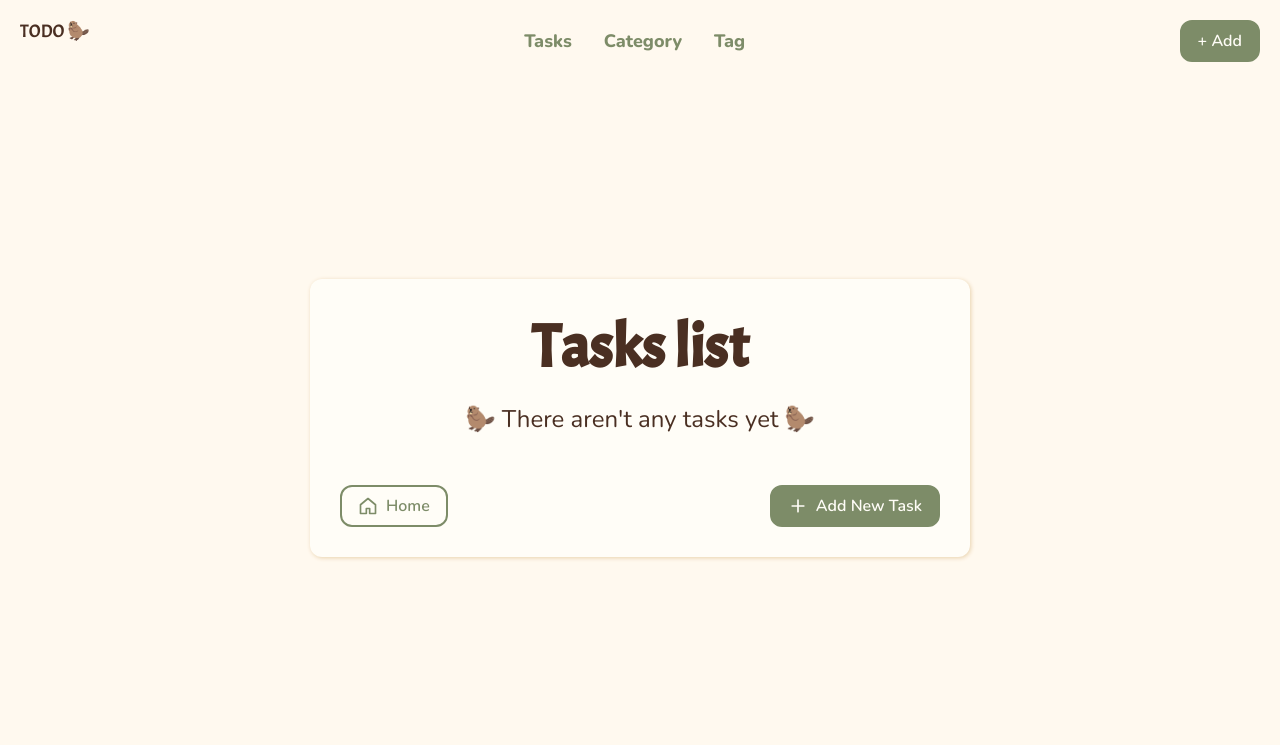
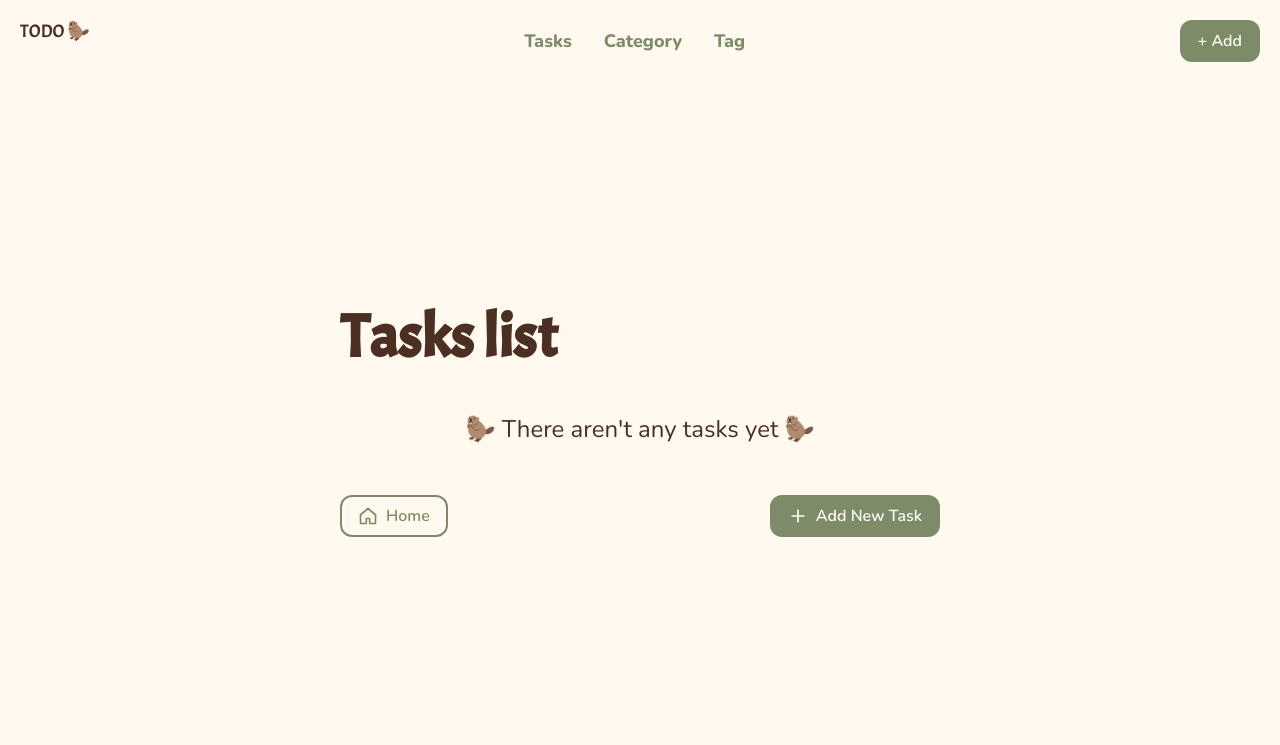
Before and after one commit to ruzanna-w/django-todo-list, a Django app: page /tasks/tasks/ in a window 1280 px wide. Shown: the top 745 px of the page. Run offline with Django 5.2, Linux system fonts and the light colour scheme; data that the repository does not hold is empty.

Commit message:
style: refine task list UI

```diff
--- a/tasks/static/tasks/css/style.css
+++ b/tasks/static/tasks/css/style.css
@@ -25,8 +25,8 @@
     --color-priority-medium-bg: #FFD3B0;
     --color-priority-medium-text: #8A5430;
 
-    --color-priority-high-bg: #E8A0A0;
-    --color-priority-high-text: #dc2323;
+    --color-priority-high-bg: #ffd7d7;
+    --color-priority-high-text: #ce0505;
 
     --font-main: "Nunito", sans-serif;
     --font-title: "Acme", sans-serif;
@@ -58,6 +58,11 @@ main {
     background-color: var(--color-surface);
     border-radius: 12px;
     box-shadow: 1px 1px 4px var(--color-border);
+}
+
+.display-all-tasks {
+    background-color: transparent;
+    box-shadow: none;
 }
 
 /* ===== NAV ===== */
@@ -238,6 +243,11 @@ h2 {
 .beaver-title {
     font-family: "Acme", sans-serif;
     font-size: 60px;
+}
+
+.display-all-tasks .beaver-title {
+    justify-content: flex-start;
+    padding-bottom: 20px;
 }
 
 h5 {
@@ -462,10 +472,6 @@ input[type="submit"]:hover {
 }
 
 /* ===== TASKS LIST ===== */
-.tasks-list {
-    max-height: 500px;
-    overflow-y: auto;
-}
 
 .tasks-checkbox {
     display: flex;
@@ -473,7 +479,7 @@ input[type="submit"]:hover {
     justify-content: space-between;
     gap: 12px;
     padding: 20px;
-    margin: 0 8px 8px 8px;
+    margin-bottom: 12px;
     border: 2px solid var(--color-primary);
     border-radius: 8px;
 }
@@ -481,10 +487,6 @@ input[type="submit"]:hover {
 .tasks-checkbox:hover {
     box-shadow: 2px 2px 4px var(--color-primary-hover);
     cursor: pointer;
-}
-
-.tasks-checkbox:first-child {
-    margin-top: 20px;
 }
 
 .tasks-checkbox input[type="checkbox"] {
@@ -495,9 +497,23 @@ input[type="submit"]:hover {
     display: flex;
     flex-direction: column;
     flex: 1 1 auto;
-    flex-wrap: wrap;
-    min-width: 0;
-    max-width: 380px;
+    gap: 16px;
+}
+
+.task-title-group {
+    display: flex;
+    align-items: center;
+    gap: 12px;
+}
+
+.task-title-group .form-checkbox {
+    margin-left: auto;
+}
+
+.task-details {
+    display: flex;
+    flex-direction: column;
+    max-width: 480px;
     gap: 8px;
 }
 
@@ -509,6 +525,7 @@ input[type="submit"]:hover {
 
 .task-title-group {
     display: flex;
+
     flex-wrap: wrap;
     align-items: center;
     min-width: 0;
@@ -582,7 +599,7 @@ form.form-checkbox {
     display: flex;
     align-self: flex-start;
     font-size: 12px;
-    border-radius: 8px;
+    border-radius: 10px;
     padding: 4px 8px;
     font-weight: 600;
     margin: 0;
--- a/tasks/templates/tasks/all_tasks.html
+++ b/tasks/templates/tasks/all_tasks.html
@@ -5,7 +5,7 @@
 {% endblock %}
 
 {% block content %}
-    <div class="content-box">
+    <div class="display-all-tasks content-box">
         <h1 class="beaver-title">Tasks list</h1>
         <div class="tasks-list">
             {% if all_tasks %}
```
Also changed, not shown: other parts of tasks/templates/tasks/all_tasks.html (+20 -21 lines). Lines whose indentation alone changed are shown as unchanged.
